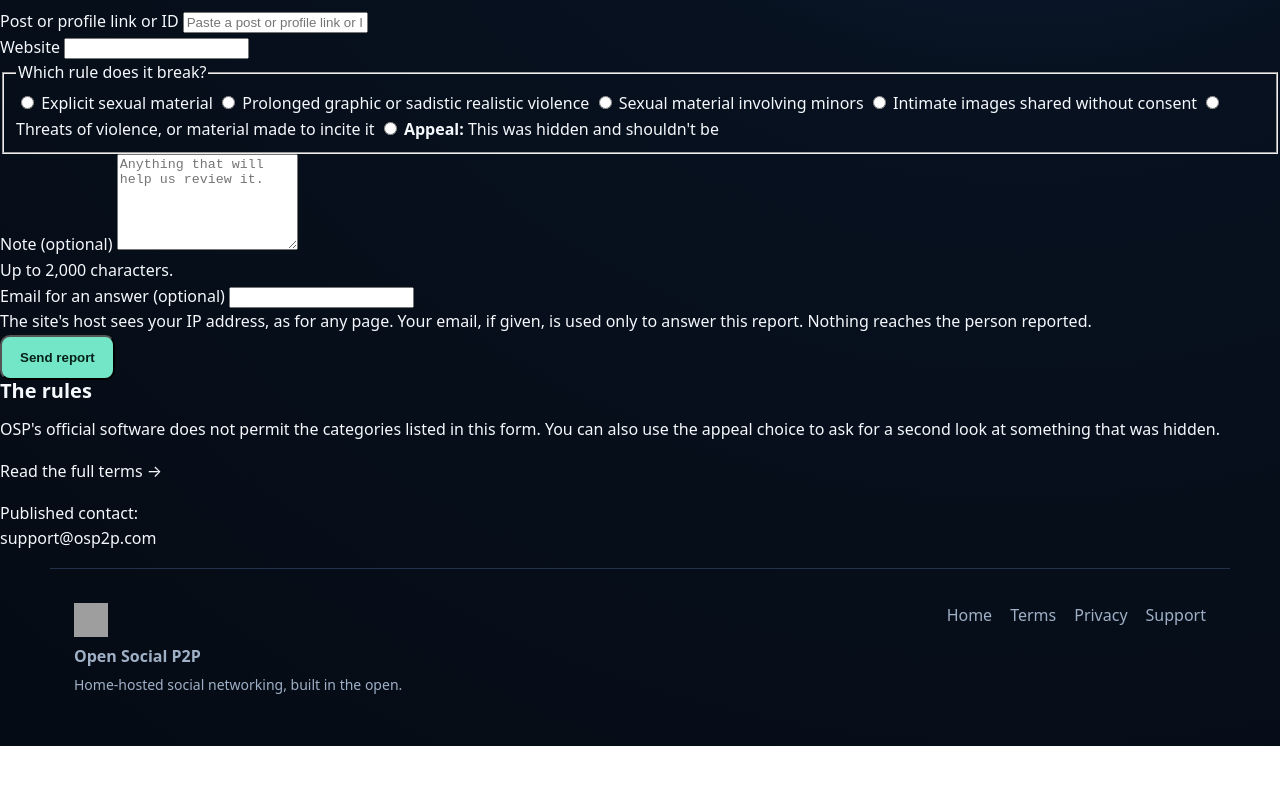
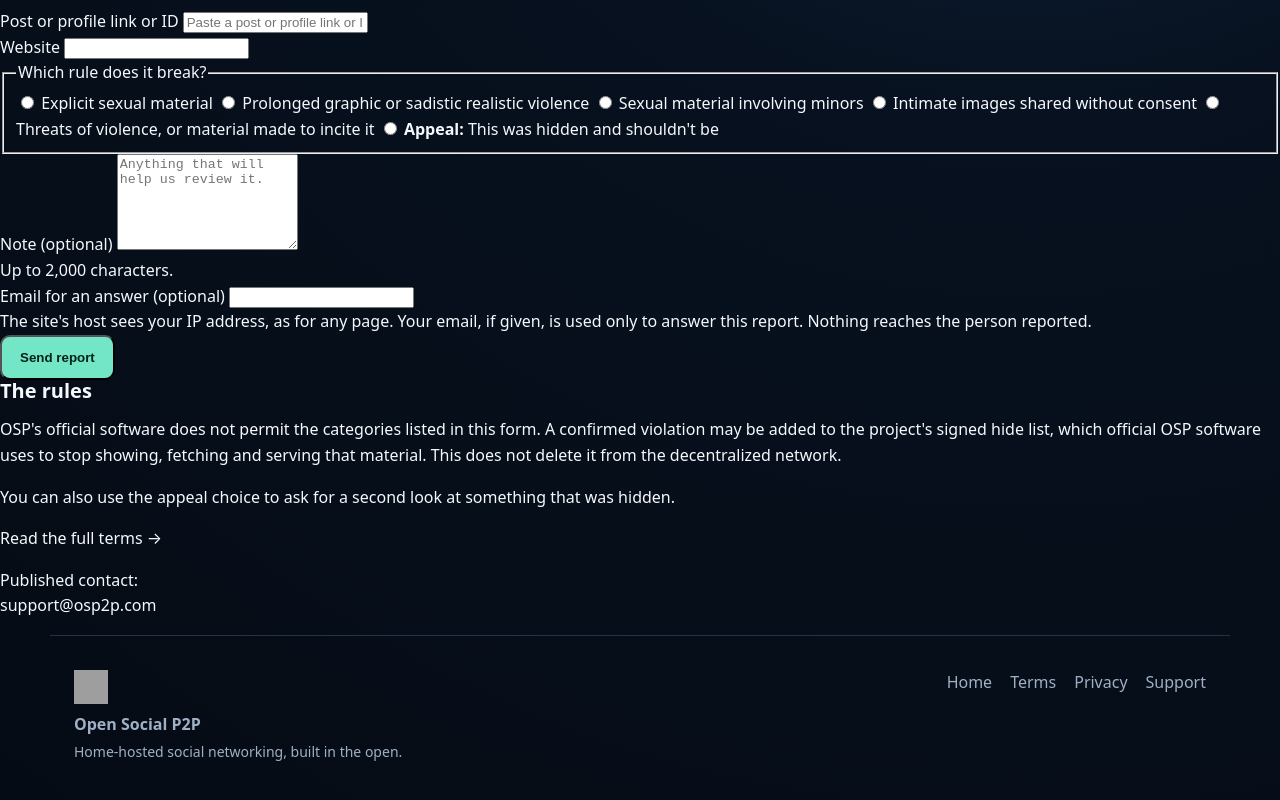
Before and after one commit to Jayotis/osp2p-site, a plain HTML site: page public/report/index.html in a window 1280 px wide. Shown: the part 507-1307 px from the top of the page. Before the commit the page ends 1253 px from the top, so only its background shows below. Drawn offline with Linux system fonts and the light colour scheme; grey boxes are pictures that could not be loaded.

Commit message:
Explain decentralized effect of OSP hide list

```diff
--- a/public/report/index.html
+++ b/public/report/index.html
@@ -99,7 +99,8 @@
 
       <aside class="side-card">
         <h3>The rules</h3>
-        <p>OSP's official software does not permit the categories listed in this form. You can also use the appeal choice to ask for a second look at something that was hidden.</p>
+        <p>OSP's official software does not permit the categories listed in this form. A confirmed violation may be added to the project's signed hide list, which official OSP software uses to stop showing, fetching and serving that material. This does not delete it from the decentralized network.</p>
+        <p>You can also use the appeal choice to ask for a second look at something that was hidden.</p>
         <a class="text-link" href="/terms/">Read the full terms →</a>
         <p>Published contact:<br><a class="text-link" href="mailto:support@osp2p.com">support@osp2p.com</a></p>
       </aside>
```
